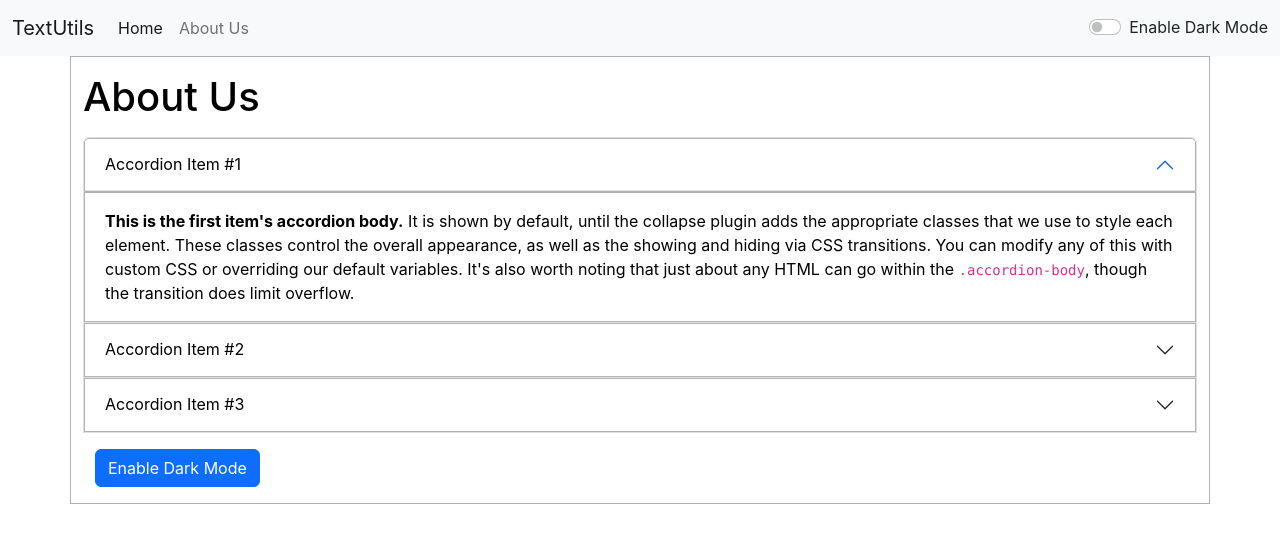
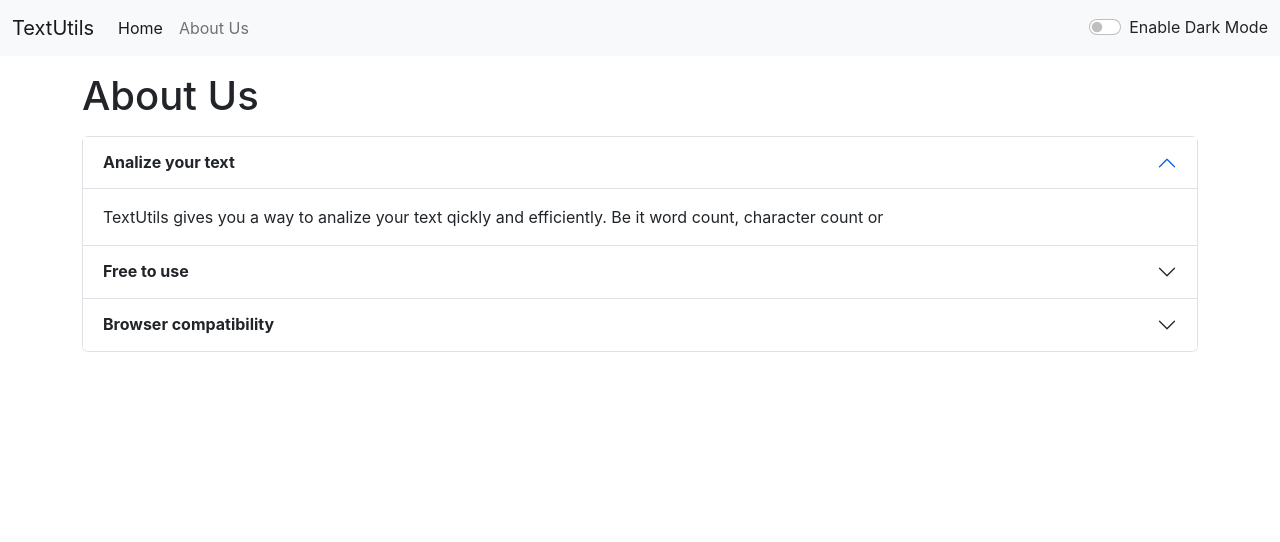
Before and after one commit to Harsh-007-max/TextUtils, a React (Create React App) app: page /about in a window 1280 px wide. Shown: the top 542 px of the page. Built offline with nearby package versions, Linux system fonts and the light colour scheme.

Commit message:
about us page dark mode

```diff
--- a/src/App.js
+++ b/src/App.js
@@ -39,7 +39,7 @@
         <Routes>
           <Route path='/' element={<TextForm heading="Enter Your text here:" mode={mode} toggleMode={toggleMode} showAlert={showAlert}/>}>
           </Route>
-          <Route path='/about' element={<About />}>
+          <Route path='/about' element={<About mode={mode}/>}>
           </Route>
         </Routes>
       </Router>
--- a/src/components/About.js
+++ b/src/components/About.js
@@ -1,77 +1,47 @@
 import React from 'react'
 import { useState } from 'react'
 
-export default function About() {
-    const [myStyle, setMyStyle] = useState({
-        color: 'black',
-        backgroundColor: 'white',
-        border: '1px solid #B3B3B3'
-    })
-    const [btntext, setBtnText] = useState("Enable Dark Mode");
-
-    const toggleStyle = () =>{
-        if(myStyle.color==='white'){
-            setMyStyle({
-                color: 'black',
-                backgroundColor: 'white',
-                border: '1px solid #B3B3B3'
-
-            })
-            setBtnText("Enable Dark Mode")
-        }
-        else{
-            setMyStyle({
-                color: 'white',
-                backgroundColor: '#404040',
-                border: '1px solid white'
-
-            })
-            setBtnText("Enable Lite Mode")
-        }
-    }
+export default function About(props) {
   return (
-    <div className="container" style={myStyle}>
+    <div className={`container text-${props.mode==='light'?'dark':'light'}`} style={{backgroundColor: props.mode==='light'?'white':'#042743'}}>
         <h1 className='my-3'>About Us</h1>
         <div className="accordion" id="accordionExample" >
-          <div className="accordion-item">
-            <h2 className="accordion-header" id="headingOne">
-              <button className="accordion-button"  style={myStyle} type="button" data-bs-toggle="collapse" data-bs-target="#collapseOne" aria-expanded="true" aria-controls="collapseOne">
-                Accordion Item #1
+          <div className={`accordion-item text-${props.mode==='light'?'dark':'light'}`} style={{backgroundColor: props.mode==='light'?'white':'black'}}>
+            <h2 className={`accordion-header text-${props.mode==='light'?'dark':'light'}`} style={{backgroundColor: props.mode==='light'?'white':'black'}} id="headingOne">
+              <button className={`accordion-button text-${props.mode==='light'?'dark':'light'}`} style={{backgroundColor: props.mode==='light'?'white':'black'}} type="button" data-bs-toggle="collapse" data-bs-target="#collapseOne" aria-expanded="true" aria-controls="collapseOne">
+                <strong>Analize your text</strong>
               </button>
             </h2>
             <div id="collapseOne" className="accordion-collapse collapse show" aria-labelledby="headingOne" data-bs-parent="#accordionExample">
-              <div className="accordion-body"  style={myStyle}>
-                <strong>This is the first item's accordion body.</strong> It is shown by default, until the collapse plugin adds the appropriate classes that we use to style each element. These classes control the overall appearance, as well as the showing and hiding via CSS transitions. You can modify any of this with custom CSS or overriding our default variables. It's also worth noting that just about any HTML can go within the <code>.accordion-body</code>, though the transition does limit overflow.
+              <div className={`accordion-body text-${props.mode==='light'?'dark':'light'}`}  style={{backgroundColor: props.mode==='light'?'white':'#212529'}}>
+                TextUtils gives you a way to analize your text qickly and efficiently. Be it word count, character count or
               </div>
             </div>
           </div>
           <div className="accordion-item">
             <h2 className="accordion-header" id="headingTwo">
-              <button className="accordion-button collapsed"  style={myStyle} type="button" data-bs-toggle="collapse" data-bs-target="#collapseTwo" aria-expanded="false" aria-controls="collapseTwo">
-                Accordion Item #2
+              <button className={`accordion-button collapsed text-${props.mode==='light'?'dark':'light'}`}  style={{backgroundColor: props.mode==='light'?'white':'black'}} type="button" data-bs-toggle="collapse" data-bs-target="#collapseTwo" aria-expanded="false" aria-controls="collapseTwo">
+                <strong>Free to use</strong>
               </button>
             </h2>
             <div id="collapseTwo" className="accordion-collapse collapse" aria-labelledby="headingTwo" data-bs-parent="#accordionExample">
-              <div className="accordion-body"  style={myStyle}>
-                <strong>This is the second item's accordion body.</strong> It is hidden by default, until the collapse plugin adds the appropriate classes that we use to style each element. These classes control the overall appearance, as well as the showing and hiding via CSS transitions. You can modify any of this with custom CSS or overriding our default variables. It's also worth noting that just about any HTML can go within the <code>.accordion-body</code>, though the transition does limit overflow.
+              <div className={`accordion-body text-${props.mode==='light'?'dark':'light'}`}  style={{backgroundColor: props.mode==='light'?'white':'#212529'}}>
+                  TextUtils is a free character counter tool that provides instant character count & word count statistics for a given text. TextUtils reports the number of words and characters. Thus it is suitable for writing text with word/ character limit.
               </div>
             </div>
           </div>
           <div className="accordion-item">
             <h2 className="accordion-header" id="headingThree">
-              <button className="accordion-button collapsed"  style={myStyle} type="button" data-bs-toggle="collapse" data-bs-target="#collapseThree" aria-expanded="false" aria-controls="collapseThree">
-                Accordion Item #3
+              <button className={`accordion-button collapsed text-${props.mode==='light'?'dark':'light'}`}  style={{backgroundColor: props.mode==='light'?'white':'black'}} type="button" data-bs-toggle="collapse" data-bs-target="#collapseThree" aria-expanded="false" aria-controls="collapseThree">
+                <strong>Browser compatibility</strong>
               </button>
             </h2>
             <div id="collapseThree" className="accordion-collapse collapse" aria-labelledby="headingThree" data-bs-parent="#accordionExample">
-              <div className="accordion-body"  style={myStyle}>
-                <strong>This is the third item's accordion body.</strong> It is hidden by default, until the collapse plugin adds the appropriate classes that we use to style each element. These classes control the overall appearance, as well as the showing and hiding via CSS transitions. You can modify any of this with custom CSS or overriding our default variables. It's also worth noting that just about any HTML can go within the <code>.accordion-body</code>, though the transition does limit overflow.
+              <div className={`accordion-body text-${props.mode==='light'?'dark':'light'}`}  style={{backgroundColor: props.mode==='light'?'white':'#212529'}}>
+                This word counter software works in any browser such as Chrome, FireFox, Internet Explorer, Safari, Opera. It suits to count characters in facebook, blog, books, exel documnets, pdf documents, esseys, etc.
               </div>
             </div>
           </div>
-          <div className="container my-3">
-            <button onClick={toggleStyle} type="button" className="btn btn-primary">{btntext}</button>
-        </div>
         </div>
 
     </div>
```
